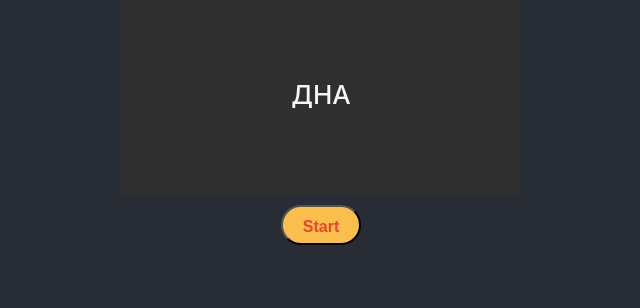
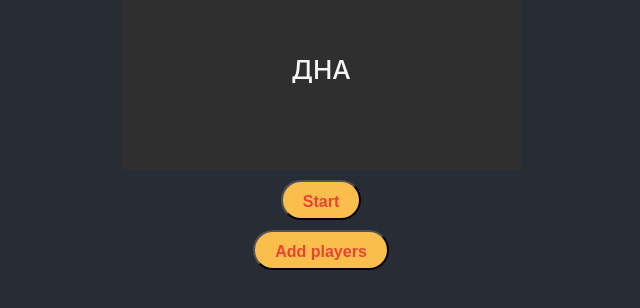
Before and after one commit to ryabina/tic-tac-bumm, a React (Create React App) app: page / in a window 1280 px wide. Shown: the part 280-588 px from the top of the page, without its empty margins (319-959 px from the left). Built offline with nearby package versions, Linux system fonts and the light colour scheme.

Commit message:
half-working tests

```diff
--- a/package.json
+++ b/package.json
@@ -10,6 +10,7 @@
     "jest-localstorage-mock": "^2.4.0",
     "react": "^16.8.6",
     "react-dom": "^16.8.6",
+    "react-modal": "^3.11.1",
     "react-scripts": "^3.3.1",
     "styled-components": "^4.2.0",
     "stylelint": "^10.0.1",
@@ -36,11 +37,11 @@
     "not op_mini all"
   ],
   "devDependencies": {
-    "babel-jest": "^24.9.0",
     "@babel/preset-env": "^7.8.4",
     "@babel/preset-react": "^7.8.3",
     "@testing-library/jest-dom": "^5.1.0",
     "@testing-library/react": "^9.4.0",
+    "babel-jest": "^24.9.0",
     "eslint-plugin-react-hooks": "^1.6.0",
     "jest": "24.9.0"
   }
--- a/src/components/pages/Game.jsx
+++ b/src/components/pages/Game.jsx
@@ -1,8 +1,8 @@
-import React, { useState } from 'react';
+import React from 'react';
 import styled from 'styled-components';
 import Card from '../atoms/Card';
 import Timer from '../atoms/Timer';
-// import generateRandomTime from '../../helpers/timerHelper';
+import Modal from 'react-modal';
 
 const Button = styled.button`
   margin-top: 10px;
@@ -21,14 +21,19 @@ const Button = styled.button`
 // `;
 
 const Game = () => {
-  const [isStarted, setIsStarted] = useState(false);
-
+  const [isStarted, setIsStarted] = React.useState(false);
+  const [isOpen, setIsOpen] = React.useState(false);
   const handleClick = () => {
     setIsStarted(!isStarted);
   };
 
   const stopGame = () => {
     setIsStarted(false);
+  };
+
+  const openModal = () => {
+    console.log('suka');
+    setIsOpen(true);
   };
 
   const cardText = 'ДНА';
@@ -41,6 +46,14 @@ const Game = () => {
       >
         {isStarted ? 'Pause' : 'Start'}
       </Button>
+      <Button
+        type="button"
+        onClick={() => openModal()}
+        data-testid="test-add-players-button"
+      >
+        Add players
+      </Button>
+      <Modal data-testid="test-modal" />
       <div data-testid="test-timer">
         { isStarted && (
         <Timer stopGame={stopGame} />)}
--- a/src/helpers/timerHelper.js
+++ b/src/helpers/timerHelper.js
@@ -1,3 +1,3 @@
-const genarateRandomTime = () => Math.floor(Math.random() * 300) + 5;
+const generateRandomTime = () => Math.floor(Math.random() * 300) + 5;
 
-export default genarateRandomTime;
+export default generateRandomTime;
```
Also changed, not shown: 1 other file (tests, documents, lock files or other folders).
